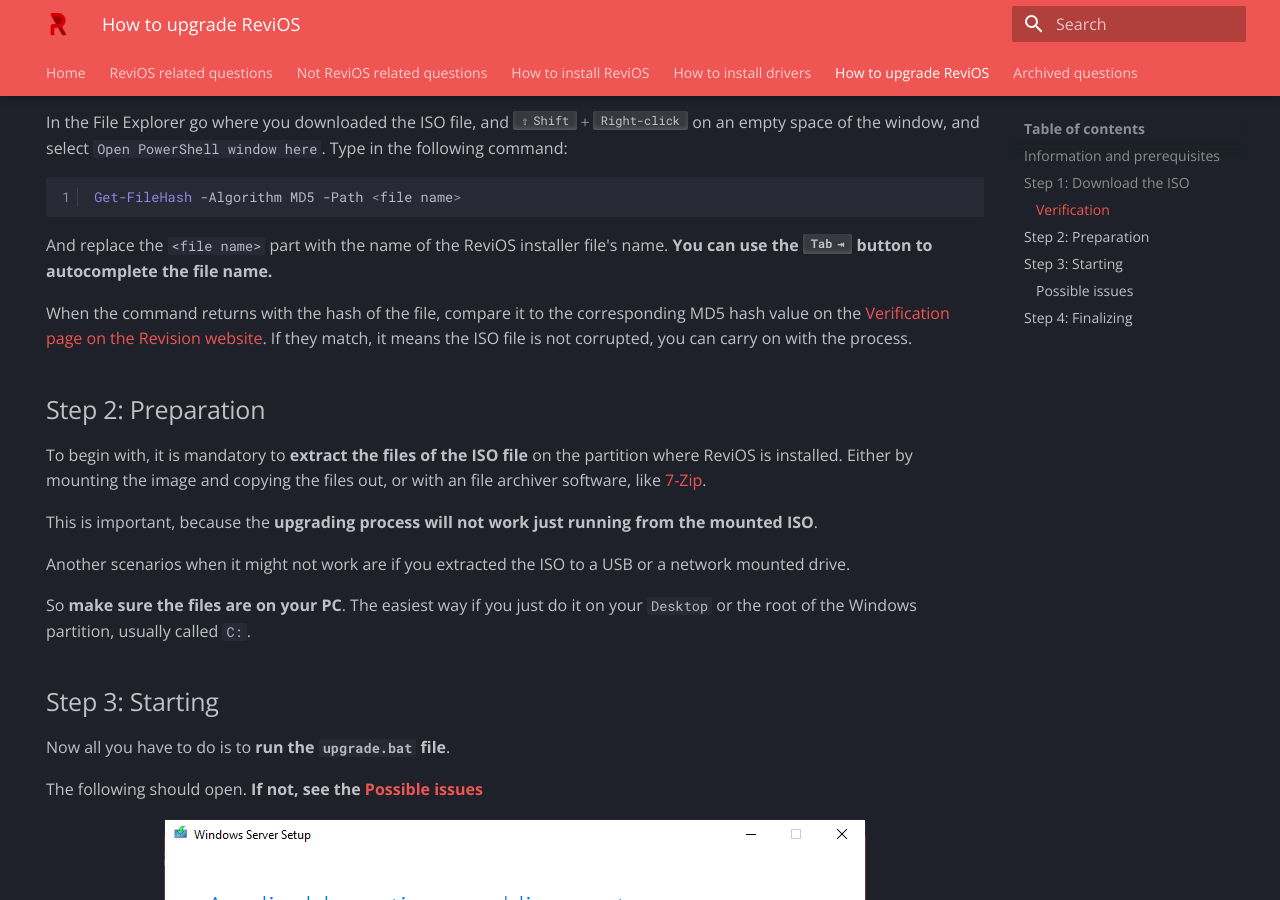
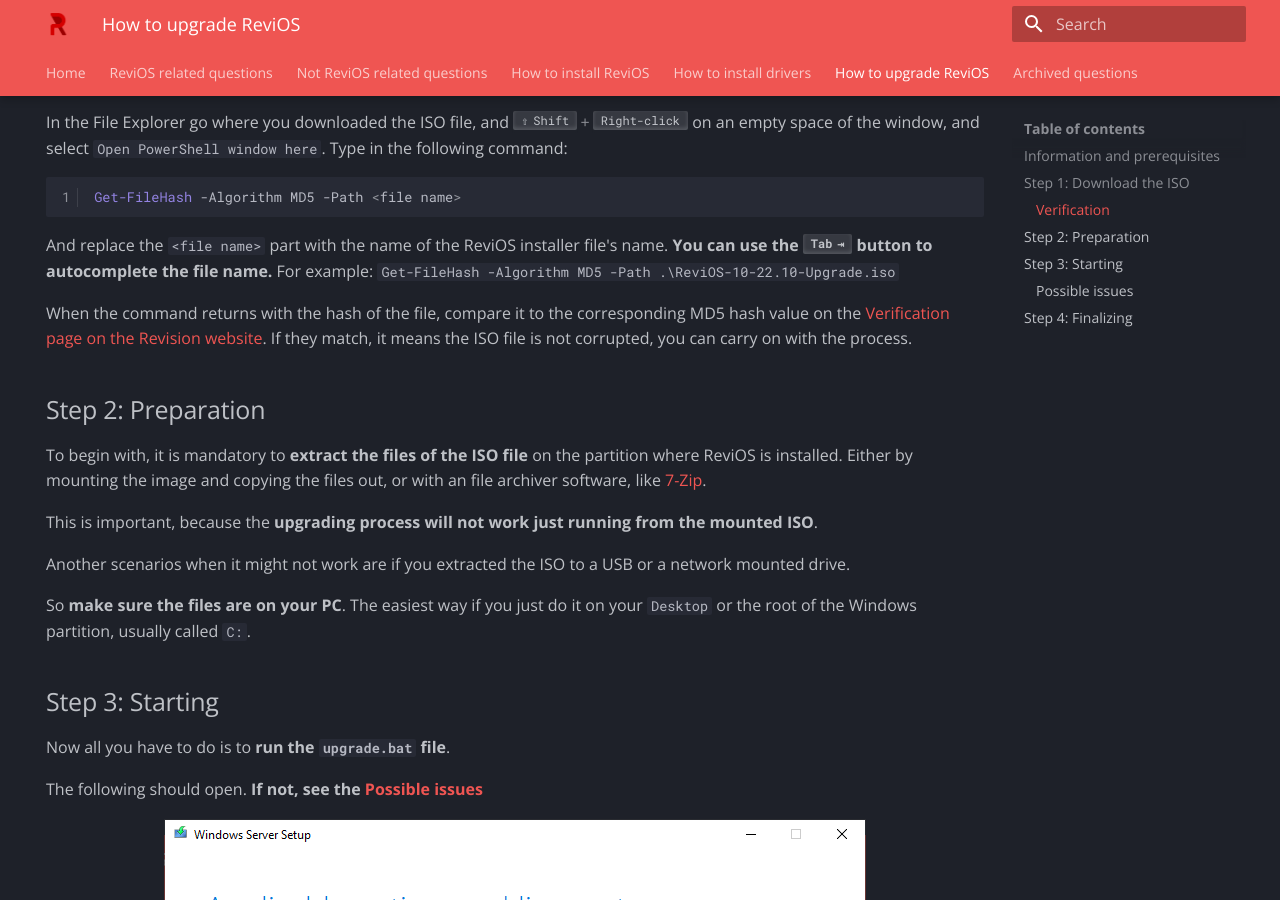
Before and after one commit to dkovacs24/ReviOS_faq, an MkDocs documentation site: the page built from docs/upgrade.md, in a window 1280 px wide and 900 px high, scrolled down 783 px. Built offline with MkDocs 1.6.1 and Material for MkDocs 9.7.7, drawn with Linux system fonts in a browser that asks for light colours.

Commit message:
add example for hashing files

````diff
--- a/docs/upgrade.md
+++ b/docs/upgrade.md
@@ -41,7 +41,7 @@
 Get-FileHash -Algorithm MD5 -Path <file name>
 ```
 
-And replace the `<file name>` part with the name of the ReviOS installer file's name. **You can use the ++tab++ button to autocomplete the file name.**
+And replace the `<file name>` part with the name of the ReviOS installer file's name. **You can use the ++tab++ button to autocomplete the file name.** For example: `Get-FileHash -Algorithm MD5 -Path .\ReviOS-10-22.10-Upgrade.iso`
 
 When the command returns with the hash of the file, compare it to the corresponding MD5 hash value on the [Verification page on the Revision website](https://www.revi.cc/revios/download/verify){target=_blank}. If they match, it means the ISO file is not corrupted, you can carry on with the process.
 
````
Also changed, not shown: docs/install.md (+1 -1 lines).
